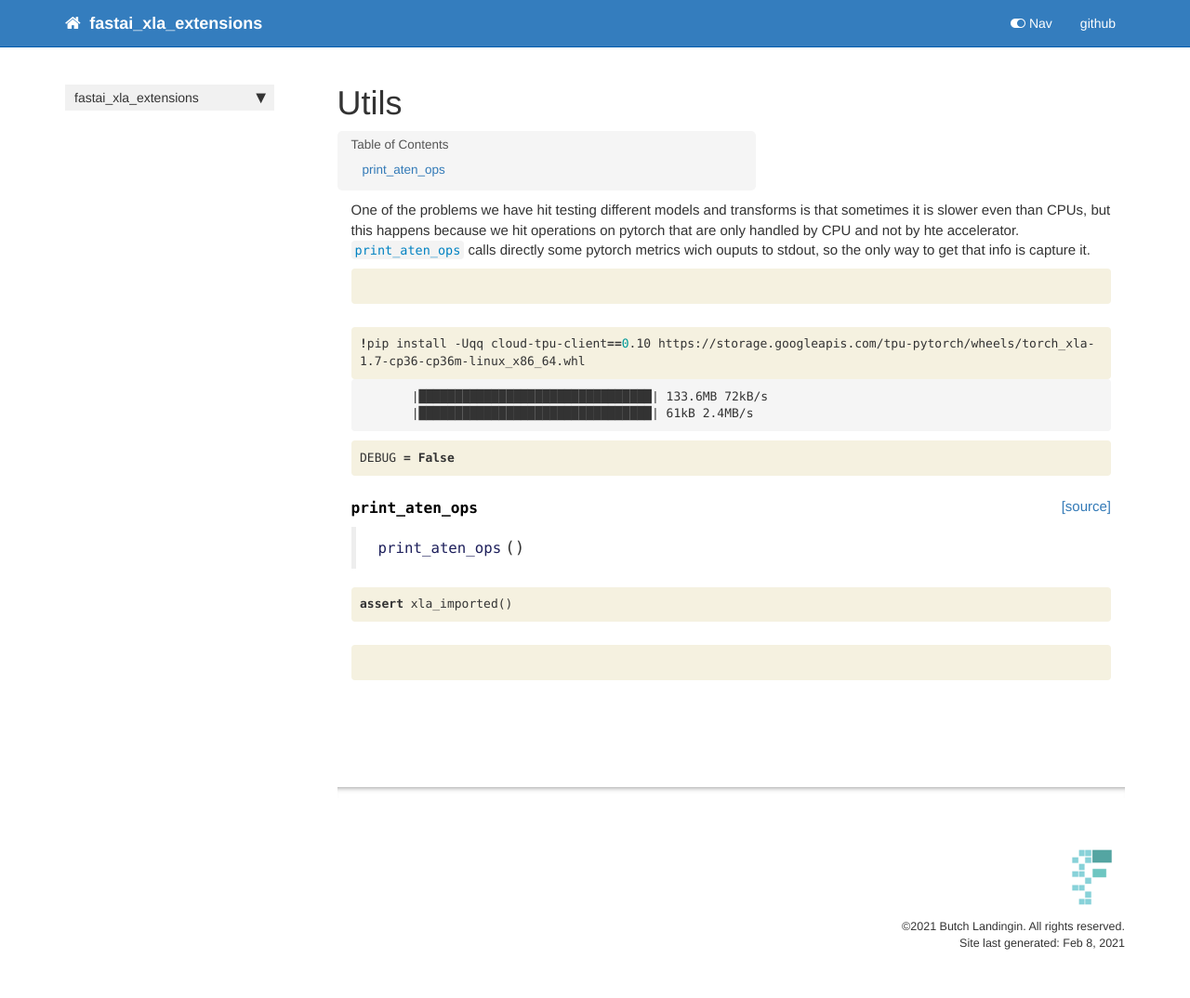
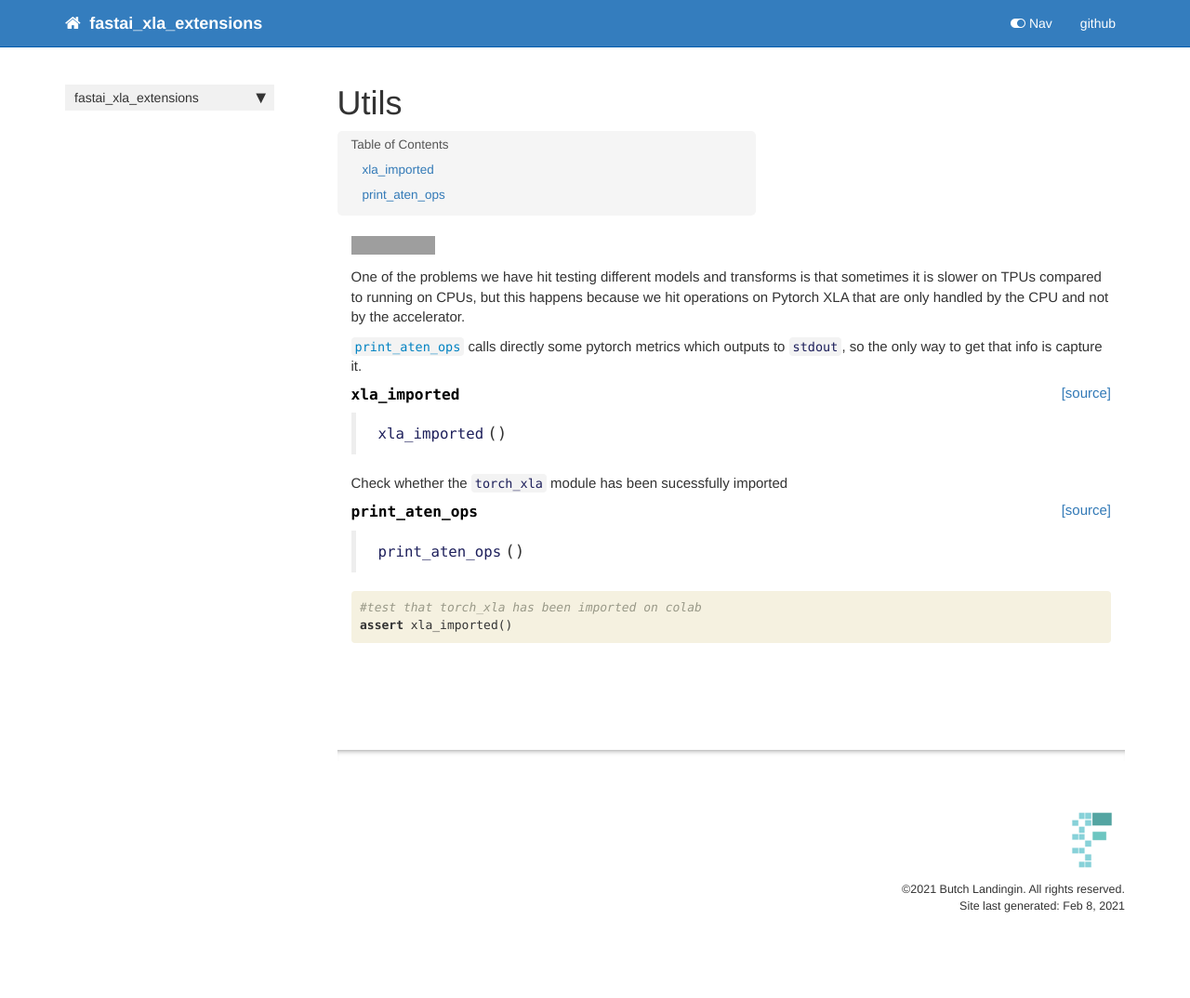
Before and after one commit to butchland/fastai_xla_extensions, a Jekyll site: the page built from docs/utils.html, in a window 1280 px wide. Shown: the whole page at 93% size. Built offline with Jekyll 4.4.1, drawn with Linux system fonts in a browser that asks for light colours; nearby versions of some CDN libraries; comment, search, counter and statistics services are not loaded; after the commit the page ends 1034 px from its top, so only the background shows below that; grey boxes are pictures that could not be loaded.

Commit message:
Update utils module docs

```diff
--- a/docs/utils.html
+++ b/docs/utils.html
@@ -31,7 +31,9 @@ nb_path: "nbs/01_utils.ipynb"
 
 <div class="cell border-box-sizing text_cell rendered"><div class="inner_cell">
 <div class="text_cell_render border-box-sizing rendered_html">
-<p>One of the problems we have hit testing different models and transforms is that sometimes it is slower even than CPUs, but this happens because we hit operations on pytorch that are only handled by CPU and not by hte accelerator. <a href="/fastai_xla_extensions/utils.html#print_aten_ops"><code>print_aten_ops</code></a> calls directly some pytorch metrics wich ouputs to stdout, so the only way to get that info is capture it.</p>
+<p><a href="https://colab.research.google.com/github/butchland/fastai_xla_extensions/blob/master/nbs/01_utils.ipynb" target="_parent"><img src="https://colab.research.google.com/assets/colab-badge.svg" alt="Open In Colab"/></a></p>
+<p>One of the problems we have hit testing different models and transforms is that sometimes it is slower on TPUs compared to running on CPUs, but this happens because we hit operations on Pytorch XLA that are only handled by the CPU and not by the accelerator.</p>
+<p><a href="/fastai_xla_extensions/utils.html#print_aten_ops"><code>print_aten_ops</code></a> calls directly some pytorch metrics which outputs to <code>stdout</code>, so the only way to get that info is capture it.</p>
 
 </div>
 </div>
@@ -39,44 +41,20 @@ nb_path: "nbs/01_utils.ipynb"
     {% raw %}
 
 <div class="cell border-box-sizing code_cell rendered">
-<div class="input">
-
-<div class="inner_cell">
-    <div class="input_area">
-<div class=" highlight hl-ipython3"><pre><span></span>
-</pre></div>
-
-    </div>
-</div>
-</div>
-
-</div>
-    {% endraw %}
-
-    {% raw %}
-
-<div class="cell border-box-sizing code_cell rendered">
-<div class="input">
-
-<div class="inner_cell">
-    <div class="input_area">
-<div class=" highlight hl-ipython3"><pre><span></span><span class="o">!</span>pip install -Uqq cloud-tpu-client<span class="o">==</span><span class="m">0</span>.10 https://storage.googleapis.com/tpu-pytorch/wheels/torch_xla-1.7-cp36-cp36m-linux_x86_64.whl
-</pre></div>
-
-    </div>
-</div>
-</div>
 
 <div class="output_wrapper">
 <div class="output">
 
 <div class="output_area">
 
-<div class="output_subarea output_stream output_stdout output_text">
-<pre>     |████████████████████████████████| 133.6MB 72kB/s
-     |████████████████████████████████| 61kB 2.4MB/s
-</pre>
+
+<div class="output_markdown rendered_html output_subarea ">
+<h4 id="xla_imported" class="doc_header"><code>xla_imported</code><a href="https://github.com/butchland/fastai_xla_extensions/tree/master/fastai_xla_extensions/utils.py#L8" class="source_link" style="float:right">[source]</a></h4><blockquote><p><code>xla_imported</code>()</p>
+</blockquote>
+<p>Check whether the <code>torch_xla</code> module has been sucessfully imported</p>
+
 </div>
+
 </div>
 
 </div>
@@ -88,16 +66,6 @@ nb_path: "nbs/01_utils.ipynb"
     {% raw %}
 
 <div class="cell border-box-sizing code_cell rendered">
-<div class="input">
-
-<div class="inner_cell">
-    <div class="input_area">
-<div class=" highlight hl-ipython3"><pre><span></span><span class="n">DEBUG</span> <span class="o">=</span> <span class="kc">False</span>
-</pre></div>
-
-    </div>
-</div>
-</div>
 
 </div>
     {% endraw %}
@@ -113,7 +81,7 @@ nb_path: "nbs/01_utils.ipynb"
 
 
 <div class="output_markdown rendered_html output_subarea ">
-<h4 id="print_aten_ops" class="doc_header"><code>print_aten_ops</code><a href="https://github.com/butchland/fastai_xla_extensions/tree/master/fastai_xla_extensions/utils.py#L24" class="source_link" style="float:right">[source]</a></h4><blockquote><p><code>print_aten_ops</code>()</p>
+<h4 id="print_aten_ops" class="doc_header"><code>print_aten_ops</code><a href="https://github.com/butchland/fastai_xla_extensions/tree/master/fastai_xla_extensions/utils.py#L13" class="source_link" style="float:right">[source]</a></h4><blockquote><p><code>print_aten_ops</code>()</p>
 </blockquote>
 
 </div>
@@ -140,24 +108,8 @@ nb_path: "nbs/01_utils.ipynb"
 
 <div class="inner_cell">
     <div class="input_area">
-<div class=" highlight hl-ipython3"><pre><span></span><span class="k">assert</span> <span class="n">xla_imported</span><span class="p">()</span>
-</pre></div>
-
-    </div>
-</div>
-</div>
-
-</div>
-    {% endraw %}
-
-    {% raw %}
-
-<div class="cell border-box-sizing code_cell rendered">
-<div class="input">
-
-<div class="inner_cell">
-    <div class="input_area">
-<div class=" highlight hl-ipython3"><pre><span></span>
+<div class=" highlight hl-ipython3"><pre><span></span><span class="c1">#test that torch_xla has been imported on colab</span>
+<span class="k">assert</span> <span class="n">xla_imported</span><span class="p">()</span>
 </pre></div>
 
     </div>
```
Also changed, not shown: fastai_xla_extensions/utils.py (+3 -14 lines), 1 other file.
